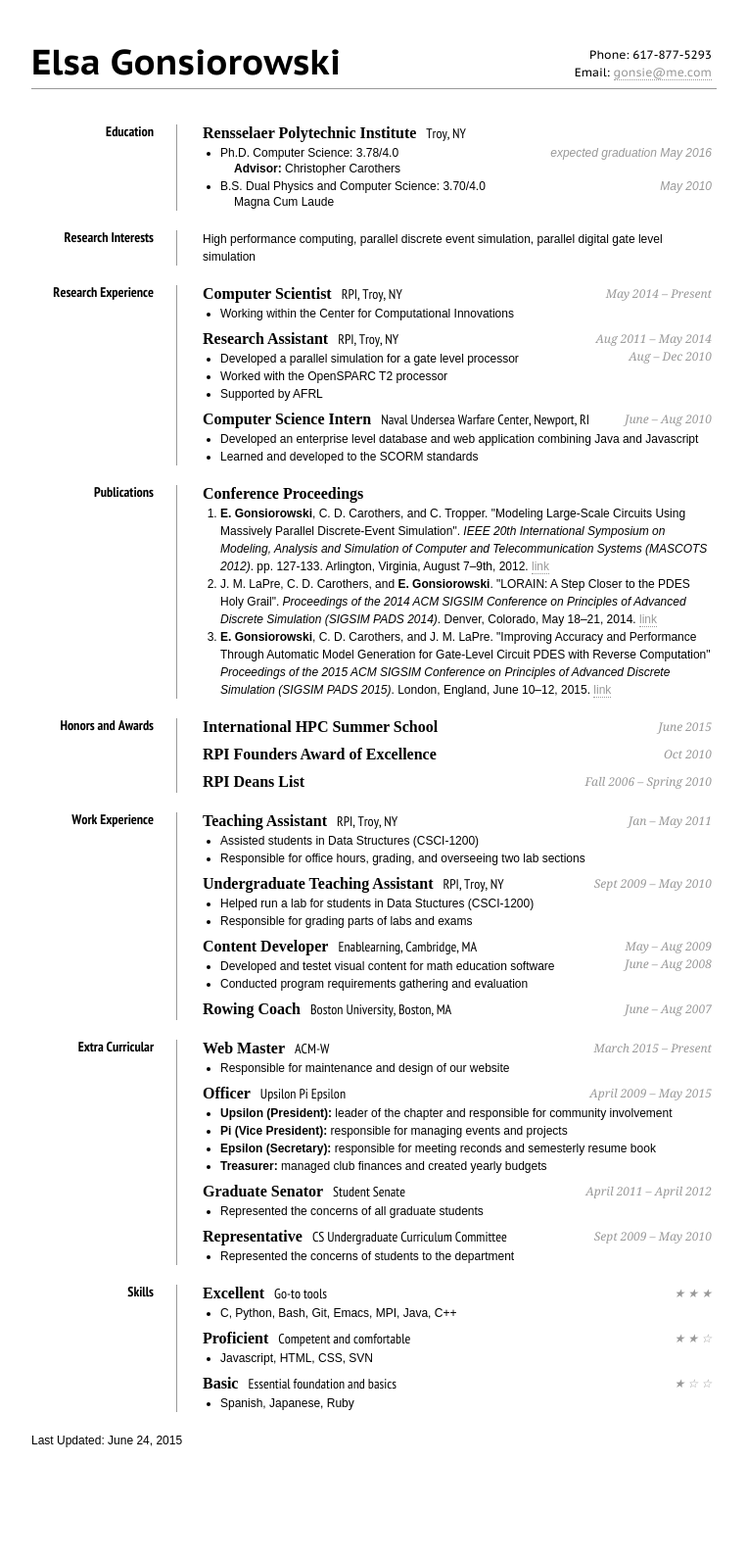
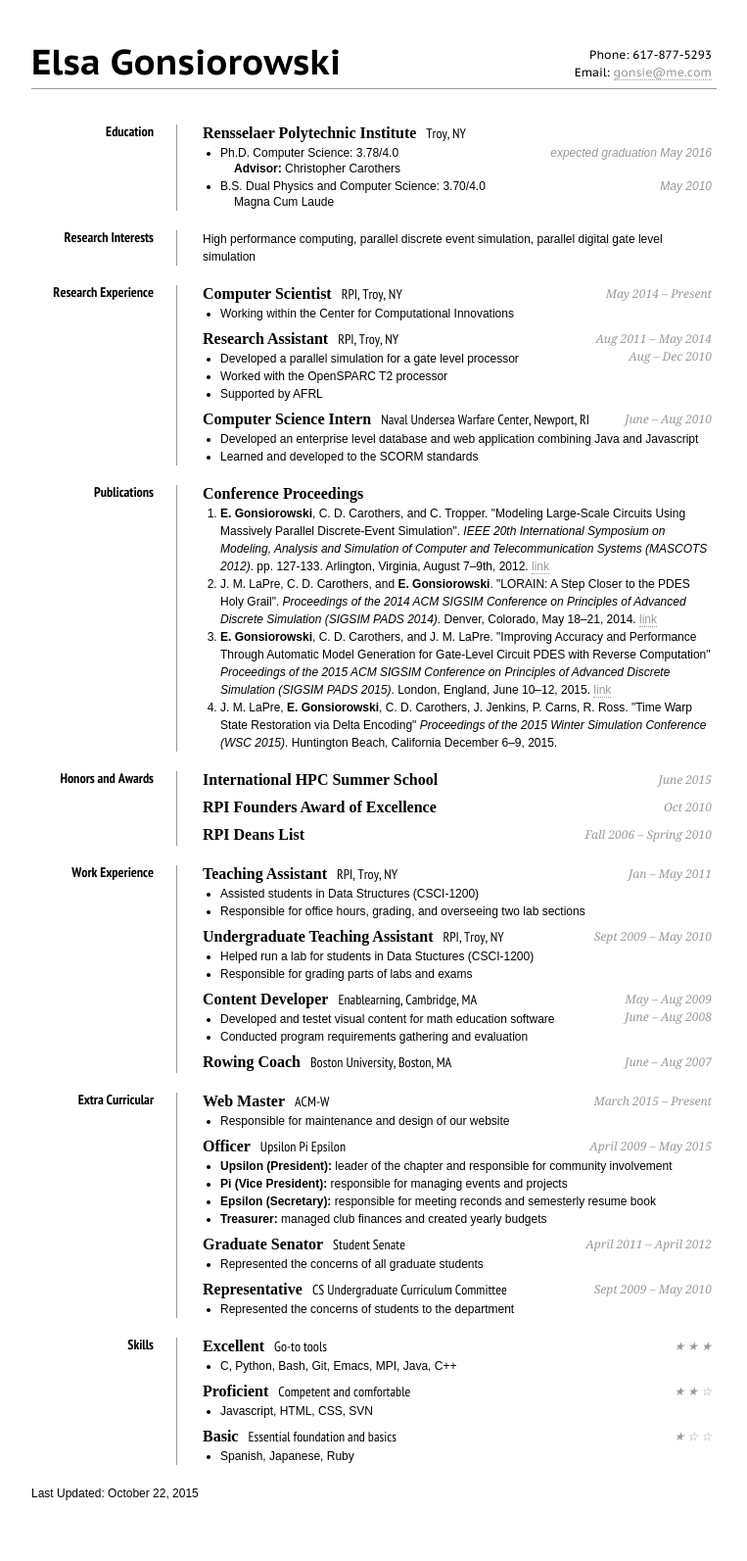
Before and after one commit to gonsie/gonsie.github.io, a Jekyll site: the page index.html, which Jekyll copies as it is, in a window 1280 px wide. Shown: the whole page at 98% size, without its empty margins (258-1021 px from the left). Built offline with Jekyll 4.4.1, drawn with Linux system fonts in a browser that asks for light colours; some web fonts are replaced; Markdown is read by kramdown in place of the engine named in the settings; before the commit the page ends 1539 px from its top, so only the background shows below that.

Commit message:
added Justin's WSC paper

```diff
--- a/index.html
+++ b/index.html
@@ -149,6 +149,11 @@
                                     London, England, June 10&ndash;12, 2015.
                                     <a href="papers/pads2015.pdf" class='noprint'>link</a>
                                   </li>
+                                  <li>J. M. LaPre, <strong>E. Gonsiorowski</strong>, C. D. Carothers, J. Jenkins, P. Carns, R. Ross.
+                                    "Time Warp State Restoration via Delta Encoding"
+                                    <em>Proceedings of the 2015 Winter Simulation Conference (WSC 2015)</em>.
+                                    Huntington Beach, California December 6&ndash;9, 2015.
+                                  </li>
 				</ol>
 			</dd>
 
@@ -270,7 +275,7 @@
 			<dd class="clear noprint"></dd>
 
 		</dl>
-<p class="noprint">Last Updated: June 24, 2015</p>
+<p class="noprint">Last Updated: October 22, 2015</p>
 	</div>
 
 </body>
```
